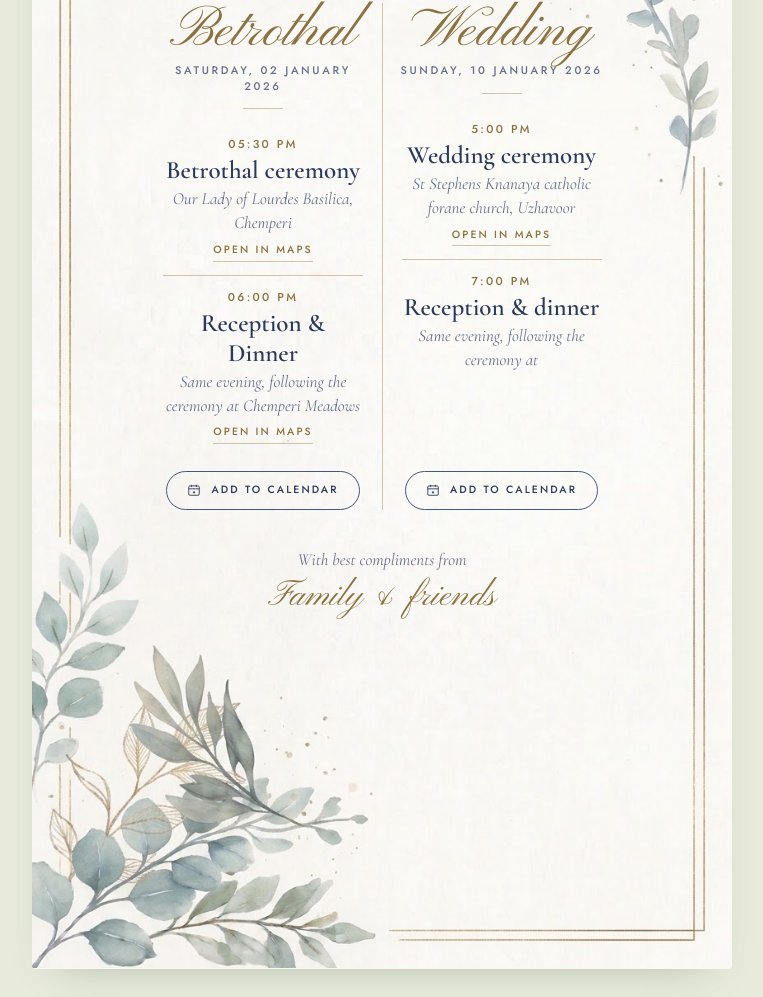
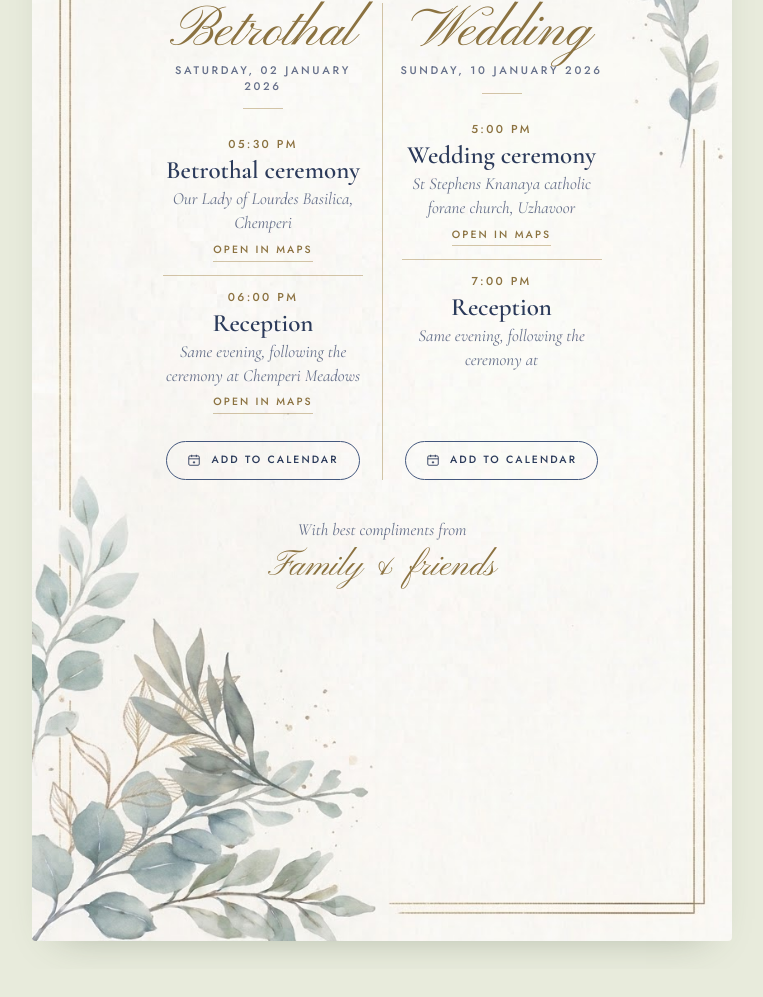
Before and after one commit to soorajabraham1/kiran-anju, a plain HTML site: page index.html in a window 1280 px wide. Shown: the part 1435-2432 px from the top of the page, without its empty margins (258-1021 px from the left). After the commit the page ends 2404 px from the top, so only its background shows below. Drawn offline with nearby package versions, Linux system fonts and the light colour scheme.

Commit message:
small fix

```diff
--- a/index.html
+++ b/index.html
@@ -382,7 +382,7 @@ a:focus-visible{outline:2px solid var(--blue);outline-offset:4px}
 
       <div class="stop">
         <p class="time">06:00 PM</p>
-        <p class="what">Reception &amp; Dinner</p>
+        <p class="what">Reception</p>
         <p class="where">Same evening, following the ceremony at Chemperi Meadows</p>
         <a class="maplink" href="https://maps.app.goo.gl/AWV4axcUvWkXK2Ru6" target="_blank" rel="noopener">Open in Maps</a>
       </div>
@@ -406,7 +406,7 @@ a:focus-visible{outline:2px solid var(--blue);outline-offset:4px}
 
       <div class="stop">
         <p class="time">7:00 PM</p>
-        <p class="what">Reception &amp; dinner</p>
+        <p class="what">Reception</p>
         <p class="where">Same evening, following the ceremony at </p>
       </div>
 
```
